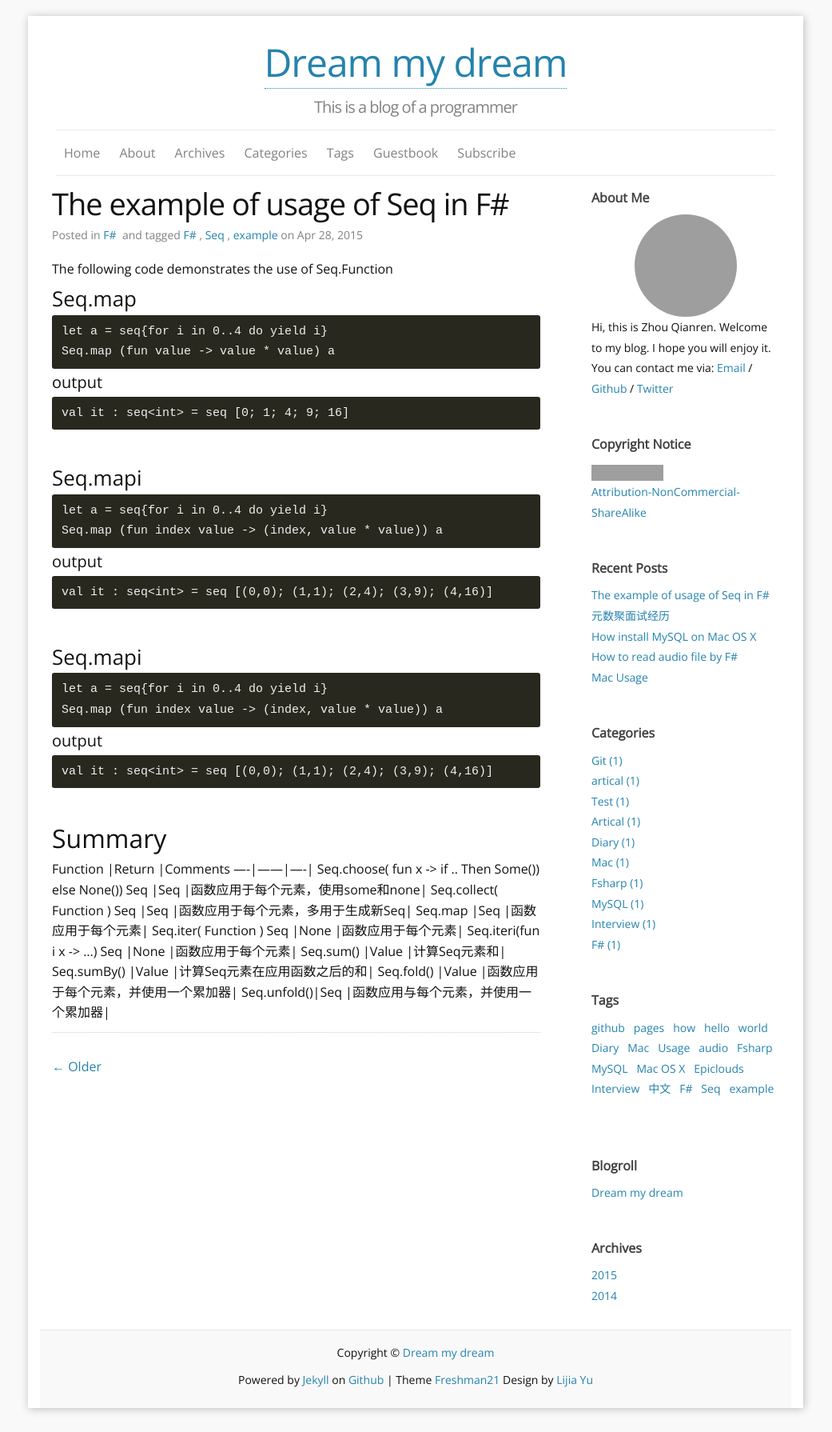
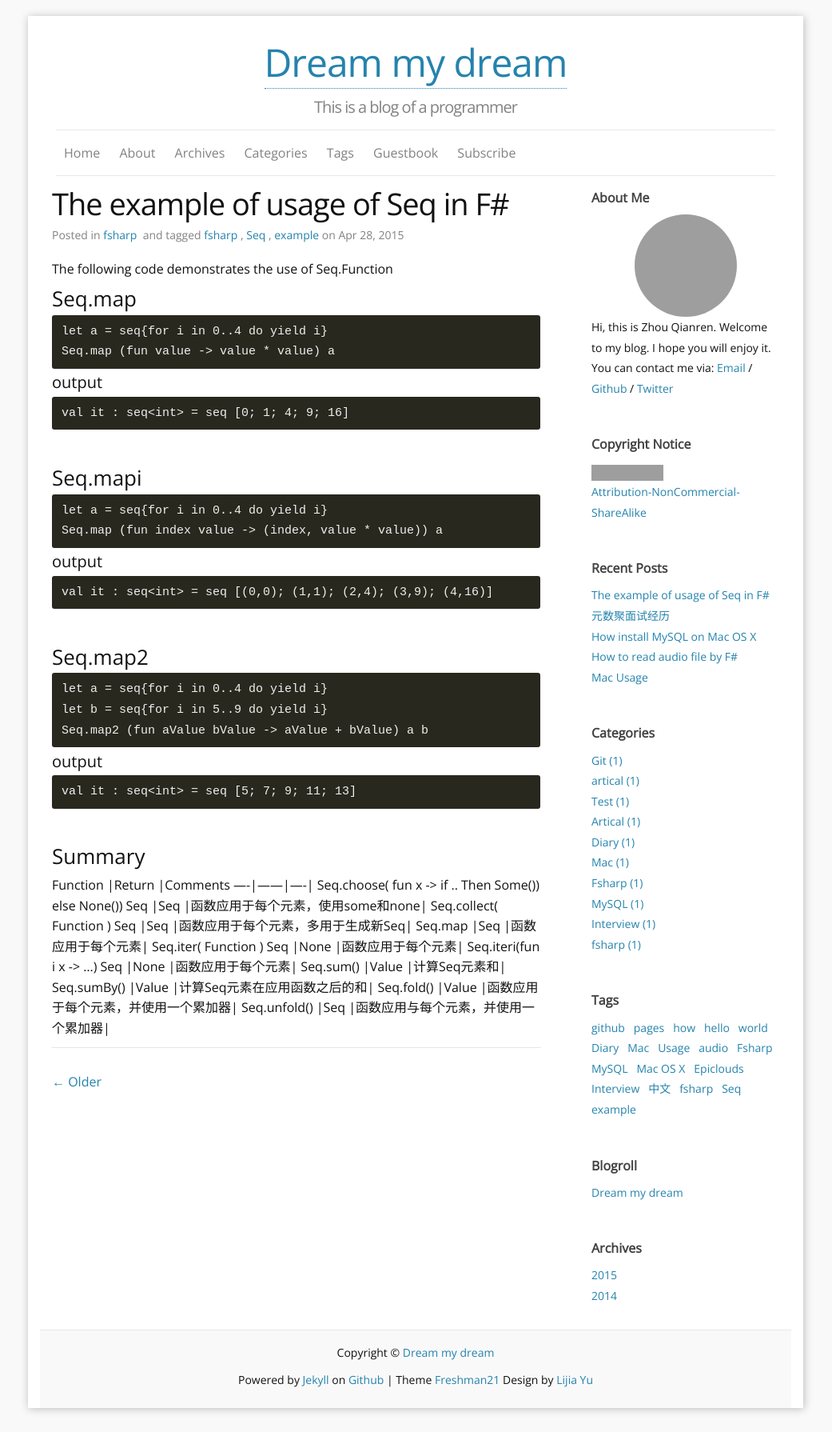
Before and after one commit to kradnangel/kradnangel.github.io, a Jekyll site: the page built from _posts/2015-04-28-The example of usage of Seq in F#.md, in a window 1280 px wide. Shown: the whole page at 80% size, without its empty margins (120-1161 px from the left). Built offline with Jekyll 4.4.1, drawn with Linux system fonts in a browser that asks for light colours; comment, search, counter and statistics services are not loaded; grey boxes are pictures that could not be loaded.

Commit message:
update seq again

```diff
--- a/_posts/2015-04-28-The example of usage of Seq in F#.md
+++ b/_posts/2015-04-28-The example of usage of Seq in F#.md
@@ -1,8 +1,8 @@
 ---
 layout: post
 title: The example of usage of Seq in F#
-categories: [F#]
-tags: [F#, Seq, example]
+categories: [fsharp]
+tags: [fsharp, Seq, example]
 fullview: true
 ---
 The following code demonstrates the use of Seq.Function
@@ -29,26 +29,27 @@ The following code demonstrates the use of Seq.Function
 
   <br />
 
-###Seq.mapi
+###Seq.map2
 
 	let a = seq{for i in 0..4 do yield i}
-	Seq.map (fun index value -> (index, value * value)) a
+	let b = seq{for i in 5..9 do yield i}
+	Seq.map2 (fun aValue bValue -> aValue + bValue) a b
 
 ####output
 
-	val it : seq<int> = seq [(0,0); (1,1); (2,4); (3,9); (4,16)]
+	val it : seq<int> = seq [5; 7; 9; 11; 13]
 
   <br />
 
-##Summary
+###Summary
 Function	|Return	|Comments
 ----|------|----|
 Seq.choose( fun x -> if .. Then Some()) else None()) Seq	|Seq	|函数应用于每个元素，使用some和none|
-Seq.collect( Function ) Seq	|Seq	|函数应用于每个元素，多用于生成新Seq|
+Seq.collect( Function ) Seq		|Seq	|函数应用于每个元素，多用于生成新Seq|
 Seq.map	|Seq	|函数应用于每个元素|
 Seq.iter( Function ) Seq	|None	|函数应用于每个元素|
 Seq.iteri(fun i x -> …) Seq	|None	|函数应用于每个元素|
 Seq.sum()	|Value	|计算Seq元素和|
 Seq.sumBy()	|Value	|计算Seq元素在应用函数之后的和|
 Seq.fold()	|Value	|函数应用于每个元素，并使用一个累加器|
-Seq.unfold()|Seq	|函数应用与每个元素，并使用一个累加器|
+Seq.unfold()	|Seq	|函数应用与每个元素，并使用一个累加器|
```
